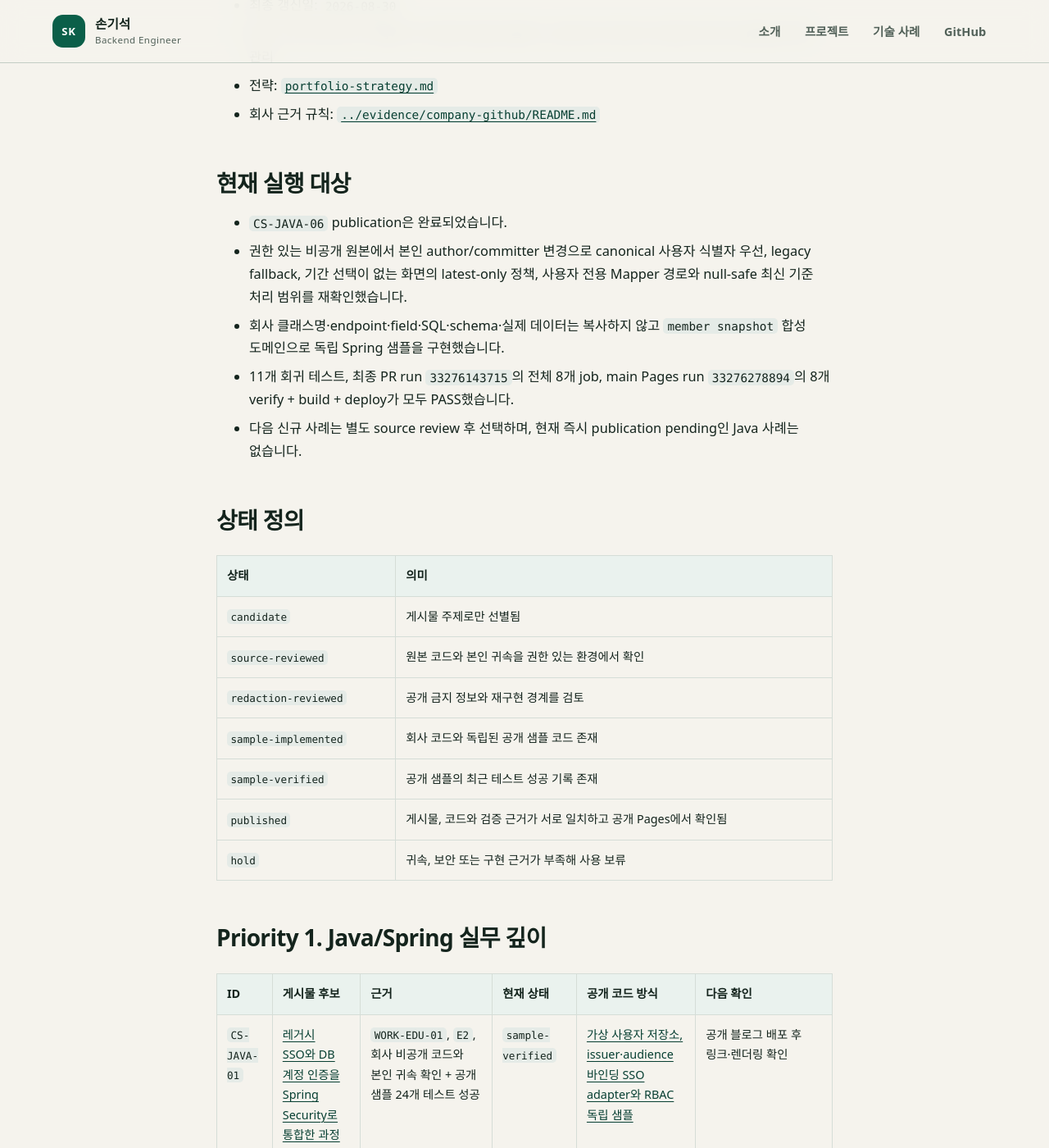
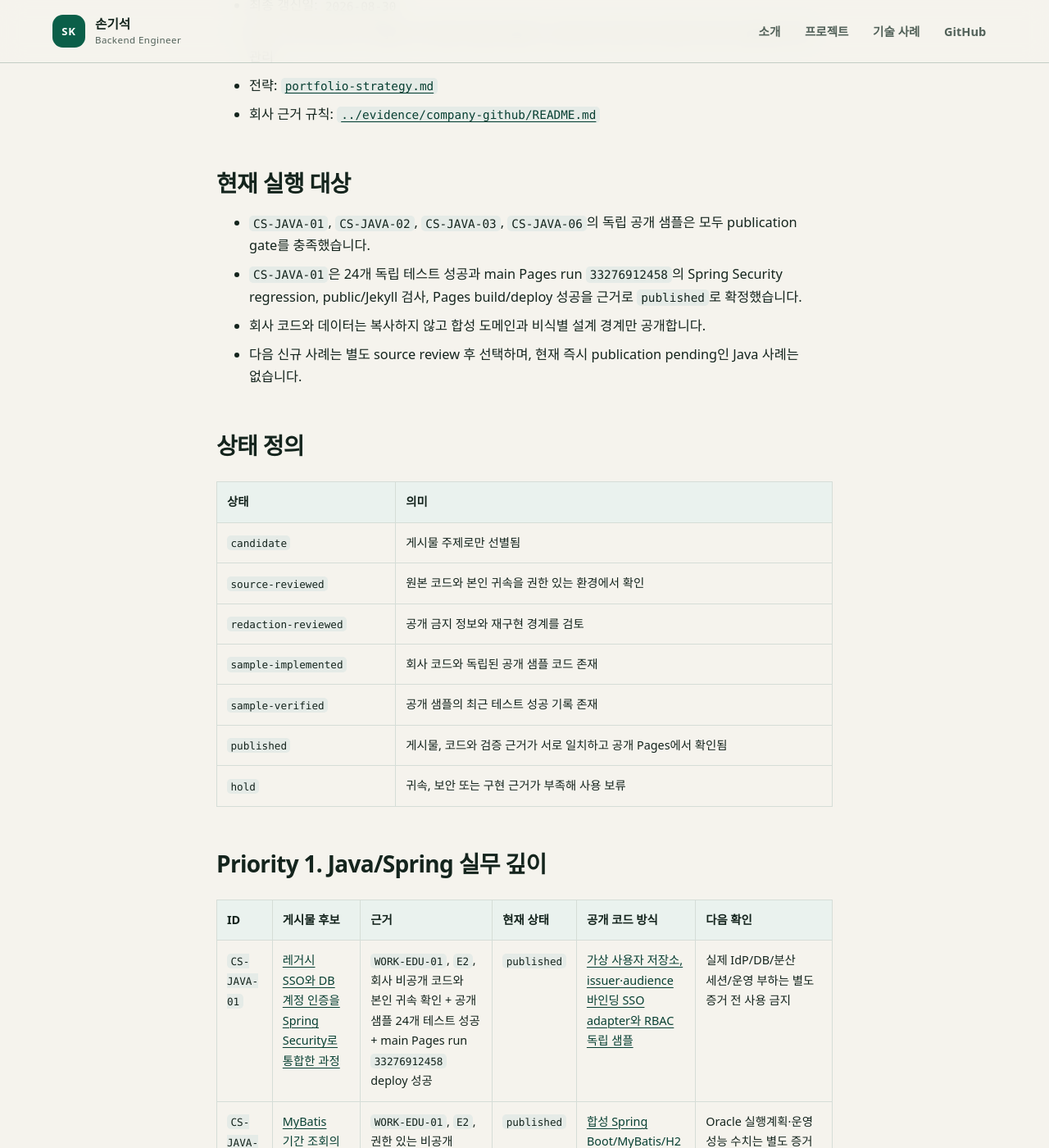
Before and after one commit to son1004007/engineering-career-portfolio, a Jekyll site: the page built from 03_portfolio/case-study-index.md, in a window 1280 px wide and 1400 px high, scrolled down 261 px. Shown: the whole window at 82% size. Built offline with Jekyll 4.4.1, drawn with Linux system fonts in a browser that asks for light colours; our own code applies the rules of GitHub Pages for plain Markdown files; some of the changed text lies outside the part shown.

Commit message:
docs: mark Spring Security case published

```diff
--- a/03_portfolio/case-study-index.md
+++ b/03_portfolio/case-study-index.md
@@ -7,10 +7,9 @@
 
 ## 현재 실행 대상
 
-- `CS-JAVA-06` publication은 완료되었습니다.
-- 권한 있는 비공개 원본에서 본인 author/committer 변경으로 canonical 사용자 식별자 우선, legacy fallback, 기간 선택이 없는 화면의 latest-only 정책, 사용자 전용 Mapper 경로와 null-safe 최신 기준 처리 범위를 재확인했습니다.
-- 회사 클래스명·endpoint·field·SQL·schema·실제 데이터는 복사하지 않고 `member snapshot` 합성 도메인으로 독립 Spring 샘플을 구현했습니다.
-- 11개 회귀 테스트, 최종 PR run `33276143715`의 전체 8개 job, main Pages run `33276278894`의 8개 verify + build + deploy가 모두 PASS했습니다.
+- `CS-JAVA-01`, `CS-JAVA-02`, `CS-JAVA-03`, `CS-JAVA-06`의 독립 공개 샘플은 모두 publication gate를 충족했습니다.
+- `CS-JAVA-01`은 24개 독립 테스트 성공과 main Pages run `33276912458`의 Spring Security regression, public/Jekyll 검사, Pages build/deploy 성공을 근거로 `published`로 확정했습니다.
+- 회사 코드와 데이터는 복사하지 않고 합성 도메인과 비식별 설계 경계만 공개합니다.
 - 다음 신규 사례는 별도 source review 후 선택하며, 현재 즉시 publication pending인 Java 사례는 없습니다.
 
 ## 상태 정의
@@ -29,7 +28,7 @@
 
 | ID | 게시물 후보 | 근거 | 현재 상태 | 공개 코드 방식 | 다음 확인 |
 |---|---|---|---|---|---|
-| `CS-JAVA-01` | [레거시 SSO와 DB 계정 인증을 Spring Security로 통합한 과정](case-studies/spring-security-auth-bridge.md) | `WORK-EDU-01`, `E2`, 회사 비공개 코드와 본인 귀속 확인 + 공개 샘플 24개 테스트 성공 | `sample-verified` | [가상 사용자 저장소, issuer·audience 바인딩 SSO adapter와 RBAC 독립 샘플](../02_projects/case-study-samples/spring-security-auth-bridge/README.md) | 공개 블로그 배포 후 링크·렌더링 확인 |
+| `CS-JAVA-01` | [레거시 SSO와 DB 계정 인증을 Spring Security로 통합한 과정](case-studies/spring-security-auth-bridge.md) | `WORK-EDU-01`, `E2`, 회사 비공개 코드와 본인 귀속 확인 + 공개 샘플 24개 테스트 성공 + main Pages run `33276912458` deploy 성공 | `published` | [가상 사용자 저장소, issuer·audience 바인딩 SSO adapter와 RBAC 독립 샘플](../02_projects/case-study-samples/spring-security-auth-bridge/README.md) | 실제 IdP/DB/분산 세션/운영 부하는 별도 증거 전 사용 금지 |
 | `CS-JAVA-02` | [MyBatis 기간 조회의 정합성과 인덱스 친화 조건을 함께 설계하기](case-studies/mybatis-query-correctness.md) | `WORK-EDU-01`, `E2`, 권한 있는 비공개 원본에서 본인 귀속 SQL 개선 범위 재확인 + 공개 샘플 12개 테스트 성공 + main Pages run `33251362190` deploy 성공 | `published` | [합성 Spring Boot/MyBatis/H2 샘플](../02_projects/case-study-samples/mybatis-query-correctness/README.md): 기간 구간 분해, count/page 공통 filter, 결정적 pagination, SQL shape 검증 | Oracle 실행계획·운영 성능 수치는 별도 증거 전 사용 금지 |
 | `CS-JAVA-03` | [WAR 기반 Spring 서비스를 환경 독립적으로 배포한 과정](case-studies/war-deployment-portability.md) | `WORK-EDU-01`, `E2`, 권한 있는 비공개 원본에서 본인 귀속 deploy/context-path/profile/config 변경 범위 재확인 + 공개 샘플 10개 테스트 + PR run `33252086213` 전체 regression + main Pages run `33252148733` deploy 성공 | `published` | [합성 Spring Boot WAR 샘플](../02_projects/case-study-samples/war-deployment-portability/README.md): external container initializer, non-root context path, deploy profile fail-closed, health/rollback | 실제 외부 Tomcat rolling deployment·session drain·zero-downtime·SLA는 미검증 |
 | `CS-JAVA-04` | Java 업무 화면과 Python 분석 결과 재적재를 연결한 데이터 서비스 | `WORK-DATA-01`, `E2`, `implemented` | `candidate` | 가상 분석 결과와 DB를 사용하는 Java/Python 연계 샘플 | 개인 기여 코드, 트랜잭션 경계와 운영 반영 범위 재확인 |
@@ -48,7 +47,7 @@
 | `CS-JAVA-09` | 확장자와 파일 시그니처를 함께 검사하는 업로드 검증 | Multipart 처리, allowlist, magic number, 설정 외부화 | `hold` | 크기·단축 입력·MIME 불일치·악성 fixture 테스트 추가 |
 | `CS-JAVA-10` | DB 버전 차이로 깨진 목록 페이징을 호환 구조로 복구한 과정 | MyBatis, pagination, 레거시 DB 호환성 | `hold` | Testcontainers 기반 버전별 재현과 실행계획 비교 |
 
-`CS-JAVA-02`, `CS-JAVA-03`, `CS-JAVA-06`은 회사 코드와 독립된 공개 샘플 검증 및 main Pages deploy까지 완료해 `published`입니다. `CS-JAVA-01`은 공개 샘플이 검증된 상태를 유지합니다. 나머지 `source-reviewed` 사례는 공개 재현 코드와 테스트가 생기기 전 완료 상태로 올리지 않습니다.
+`CS-JAVA-01`, `CS-JAVA-02`, `CS-JAVA-03`, `CS-JAVA-06`은 회사 코드와 독립된 공개 샘플 검증 및 main Pages deploy까지 완료해 `published`입니다. 나머지 `source-reviewed` 사례는 공개 재현 코드와 테스트가 생기기 전 완료 상태로 올리지 않습니다.
 
 ## Priority 2. AI 응용과 검증
 
```
